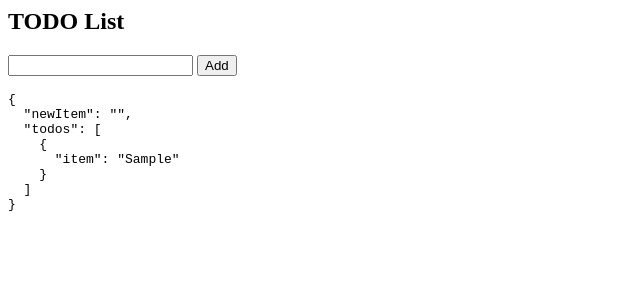
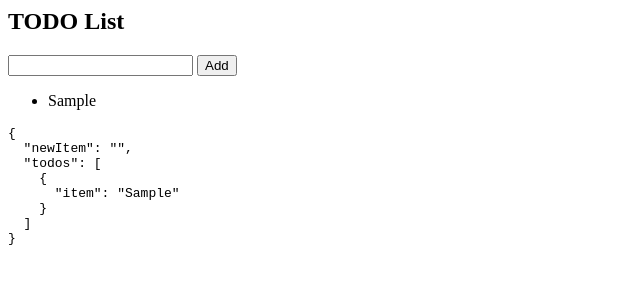
Before and after one commit to ryooo13/Vuejs, a plain HTML site: page TODO/index.html in a window 1280 px wide. Both pictures are taken after typing "Sample" into the empty fields and a click on the button "Add". Shown: the whole page, without its empty margins (0-640 px from the left). Drawn offline with nearby package versions, Linux system fonts and the light colour scheme; files that its build step writes are made by us from their sources.

Commit message:
リスト化

```diff
--- a/TODO/index.html
+++ b/TODO/index.html
@@ -18,6 +18,12 @@
                     Add
                 </button>
             </form>
+            <ul>
+                <!-- 変数 in リストの変数 -->
+                <li v-for="todo in todos">
+                    <span>{{todo.item}}</span>
+                </li>
+            </ul>
             <!-- dataオブジェクトの動作確認用 -->
             <pre>{{$data}}</pre>
         </div>
```
